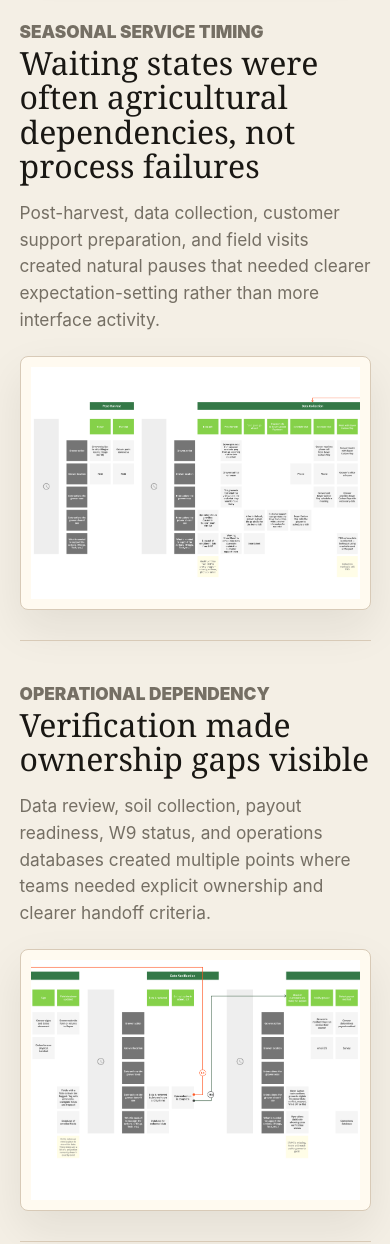
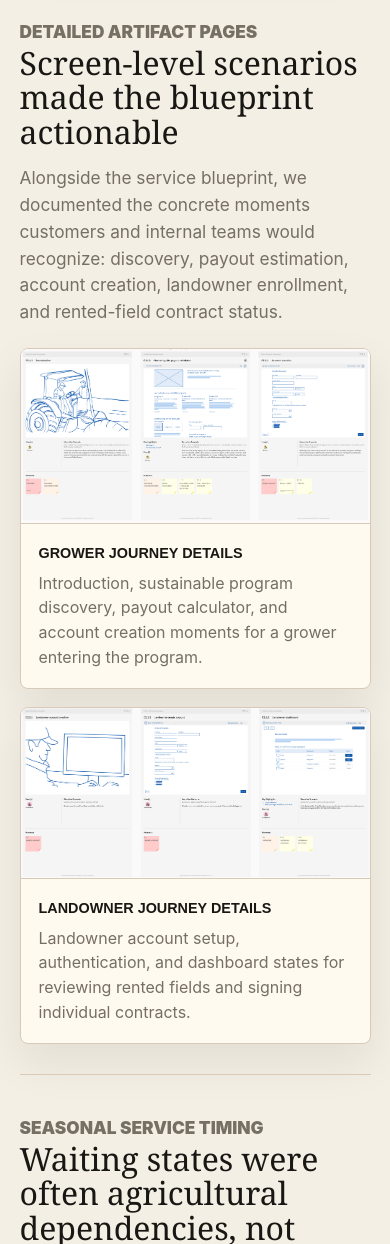
Before and after one commit to Rshea05/rshea05-portfolio, a plain HTML site: page projects/carbon-service-blueprint/index.html in a window 390 px wide. Shown: the part 4779-6023 px from the top of the page. Drawn offline with Linux system fonts and the light colour scheme.

Commit message:
Update to Dashboard and Carbon

```diff
--- a/css/site.css
+++ b/css/site.css
@@ -721,6 +721,45 @@ q,
   font-size: clamp(2rem, 4vw, 3.8rem);
 }
 
+.artifact-section {
+  gap: clamp(22px, 4vw, 34px);
+}
+
+.artifact-showcase {
+  display: grid;
+  gap: clamp(18px, 4vw, 28px);
+}
+
+.artifact-showcase figure {
+  margin: 0;
+  overflow: hidden;
+  border: 1px solid var(--line);
+  border-radius: 8px;
+  background: var(--chalk);
+  box-shadow: 0 18px 45px rgba(25, 23, 19, 0.08);
+}
+
+.artifact-showcase img {
+  width: 100%;
+  background: #f3f3f3;
+}
+
+.artifact-showcase figcaption {
+  padding: clamp(18px, 3vw, 26px);
+  border-top: 1px solid var(--line);
+  color: var(--muted);
+  font-size: 1rem;
+}
+
+.artifact-showcase figcaption strong {
+  display: block;
+  margin-bottom: 6px;
+  color: var(--ink);
+  font-family: Montserrat, Arial, sans-serif;
+  font-size: 0.9rem;
+  text-transform: uppercase;
+}
+
 .impact-section ul {
   margin-top: 6px;
 }
--- a/projects/carbon-service-blueprint/index.html
+++ b/projects/carbon-service-blueprint/index.html
@@ -106,6 +106,30 @@
           </figure>
         </section>
 
+        <section class="narrative-section artifact-section" aria-labelledby="artifact-detail-title">
+          <div>
+            <p class="eyebrow">Detailed artifact pages</p>
+            <h2 id="artifact-detail-title">Screen-level scenarios made the blueprint actionable</h2>
+            <p>Alongside the service blueprint, we documented the concrete moments customers and internal teams would recognize: discovery, payout estimation, account creation, landowner enrollment, and rented-field contract status.</p>
+          </div>
+          <div class="artifact-showcase">
+            <figure>
+              <img src="../../assets/carbon-blueprint-grower-screens.png" alt="Three Carbon Program artifact pages showing the introduction, marketing site payout calculator, and grower account creation flow">
+              <figcaption>
+                <strong>Grower journey details</strong>
+                Introduction, sustainable program discovery, payout calculator, and account creation moments for a grower entering the program.
+              </figcaption>
+            </figure>
+            <figure>
+              <img src="../../assets/carbon-blueprint-landowner-screens.png" alt="Three Carbon Program artifact pages showing landowner account creation, landowner create account form, and landowner dashboard">
+              <figcaption>
+                <strong>Landowner journey details</strong>
+                Landowner account setup, authentication, and dashboard states for reviewing rented fields and signing individual contracts.
+              </figcaption>
+            </figure>
+          </div>
+        </section>
+
         <section class="blueprint-evidence" aria-labelledby="seasonal-title">
           <div>
             <p class="eyebrow">Seasonal service timing</p>
```
Also changed, not shown: assets/agronomic-dashboard/annotated-layout.png (added), assets/agronomic-dashboard/dashboard-ai.jpg (added), assets/agronomic-dashboard/dashboard.jpg (added), assets/agronomic-dashboard/example-widgets.png (added), assets/agronomic-dashboard/navigation-study.png (added), assets/agronomic-dashboard/wireframe-detail.png (added), assets/carbon-blueprint-grower-screens.png (added), assets/carbon-blueprint-landowner-screens.png (added).
